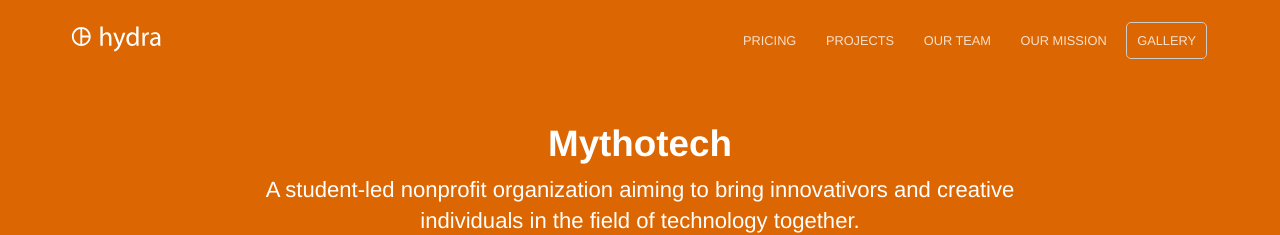
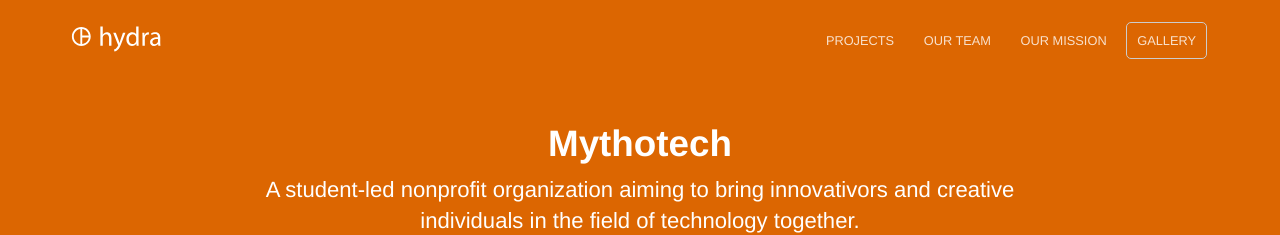
Before and after one commit to Mythotech/mythotech.github.io, a Jekyll site: the page built from index.html, in a window 1280 px wide and 900 px high. Shown: the top 235 px of the window. Built offline with Jekyll 4.4.1, drawn with Linux system fonts in a browser that asks for light colours.

Commit message:
Deleted pricing section

```diff
--- a/_data/navigation.yml
+++ b/_data/navigation.yml
@@ -1,7 +1,3 @@
-- name: Pricing
-  link: /pricing/
-  new_window: false
-  highlight: false
 - name: Projects
   link: /blog/
   new_window: false
```
